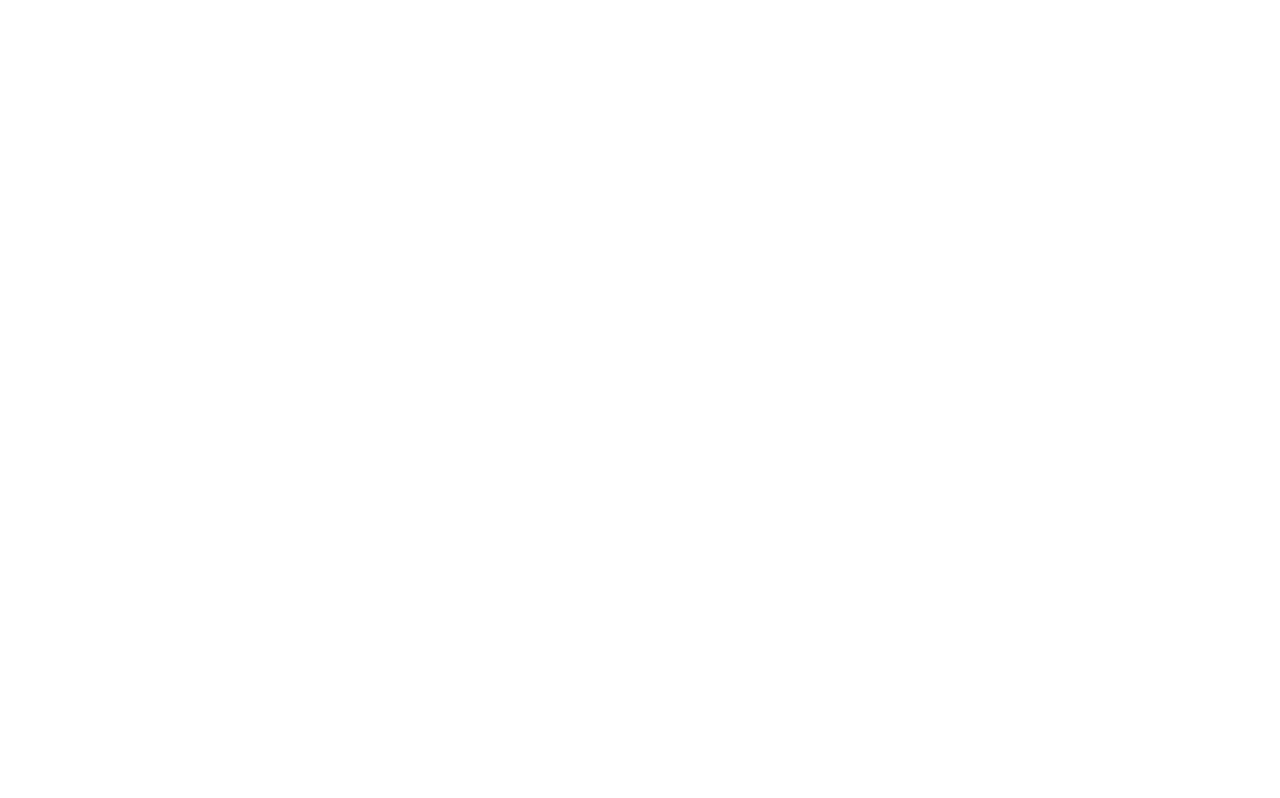
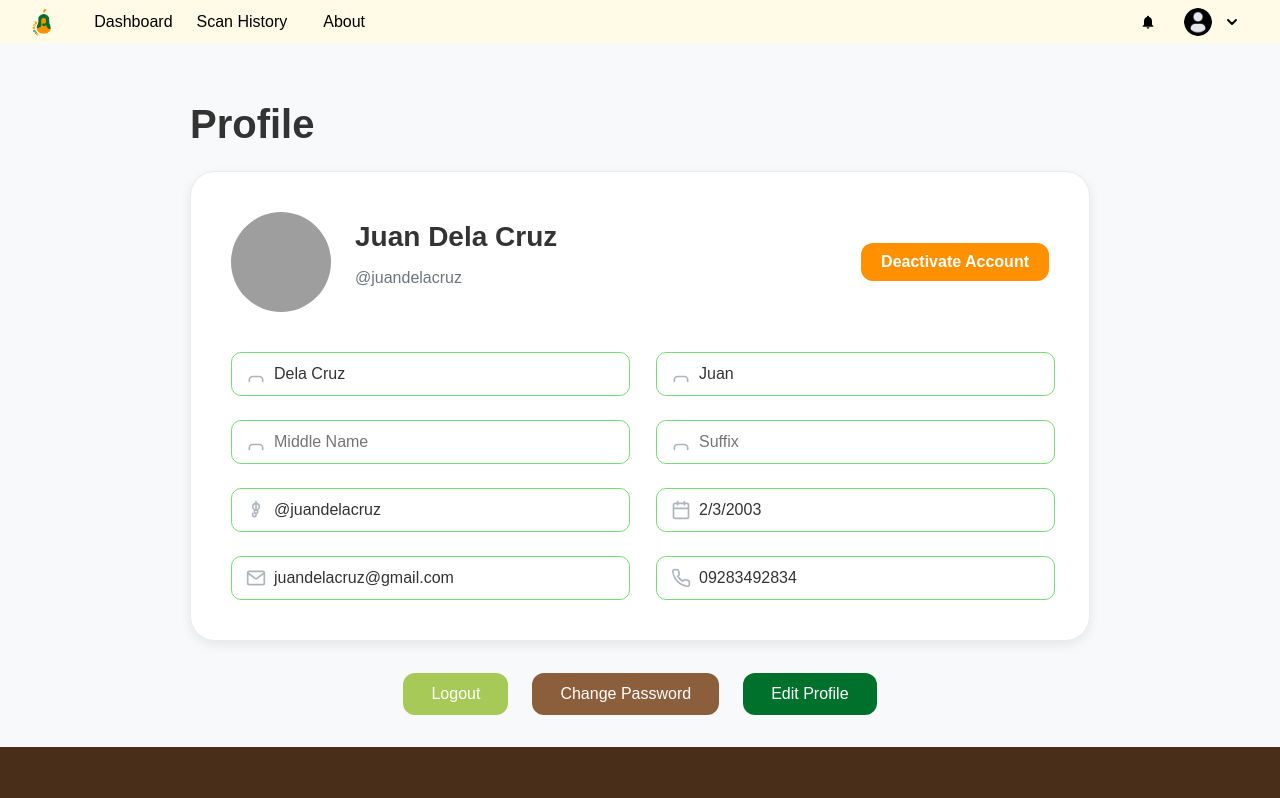
Before and after one commit to Chin-Mel/Papaia-Web, a React (Vite) app: page /edit-profile in a window 1280 px wide. Before the commit this address had no page. Shown: the top 798 px of the page. Built offline with nearby package versions, Linux system fonts and the light colour scheme; grey boxes are pictures that could not be loaded.

Commit message:
Sixth Commit

```diff
--- a/src/App.jsx
+++ b/src/App.jsx
@@ -4,6 +4,7 @@
 import AboutPage from './pages/AboutPage/About';
 import ScanHistoryDetailsPage from './pages/ScanHistoryPage/ScanHistoryDetailsPage';
 import ScanHistory from './pages/ScanHistoryPage/ScanHistory';
+import EditProfilePage from './pages/ProfilePage/EditProfilePage';
 
 
    function App() {
@@ -14,6 +15,7 @@
          <Route path="/about" element={<AboutPage />} />
          <Route path="/scan-history-details" element={<ScanHistoryDetailsPage />} />
          <Route path="/scan-history" element={<ScanHistory />} />
+         <Route path="/edit-profile" element={<EditProfilePage />} />
        </Routes>
      );
    }
--- /dev/null
+++ b/src/pages/ProfilePage/EditProfilePage.css
@@ -0,0 +1,153 @@
+.profile-page-main {
+  background-color: #f8f9fa;
+  padding: 2rem 0;
+}
+
+.profile-container {
+  max-width: 900px;
+  margin: auto;
+  padding: 0 1rem;
+}
+
+.profile-title {
+  font-size: 2.5rem;
+  font-weight: bold;
+  color: #333;
+  margin-bottom: 1.5rem;
+  text-align: left;
+}
+
+.profile-card {
+  background-color: #ffffff;
+  border-radius: 25px;
+  border: 1px solid #e9ecef;
+  padding: 2.5rem;
+  margin-bottom: 2rem;
+  box-shadow: 0 4px 12px rgba(0, 0, 0, 0.08);
+}
+
+.profile-header {
+  display: flex;
+  align-items: center;
+  justify-content: space-between;
+  margin-bottom: 2.5rem;
+}
+
+.profile-header-info {
+  display: flex;
+  align-items: center;
+  gap: 1.5rem;
+}
+
+.profile-picture-container {
+  width: 100px;
+  height: 100px;
+  border-radius: 50%;
+  overflow: hidden;
+  flex-shrink: 0;
+}
+
+.profile-picture {
+  width: 100%;
+  height: 100%;
+  object-fit: cover;
+}
+
+.profile-name {
+  font-size: 1.75rem;
+  font-weight: bold;
+  color: #333;
+  margin: 0;
+}
+
+.profile-username {
+  font-size: 1rem;
+  color: #6c757d;
+}
+
+.profile-form {
+  display: grid;
+  grid-template-columns: repeat(2, 1fr);
+  gap: 1.5rem 2rem;
+}
+
+.input-container {
+  position: relative;
+}
+
+.input-icon {
+  position: absolute;
+  left: 15px;
+  top: 50%;
+  transform: translateY(-50%);
+  color: #adb5bd;
+  width: 20px;
+  height: 20px;
+  pointer-events: none; /* Prevents the icon from being clickable */
+}
+
+.input-field {
+  width: 100%;
+
+  padding: 12px 2px;
+  text-indent: 40px;
+  border: 1px solid #77dd77;
+  border-radius: 10px;
+  background-color: #fff;
+  font-size: 1rem;
+  color: #333;
+  outline: none;
+  transition: border-color 0.2s, box-shadow 0.2s;
+}
+
+.input-field:focus {
+  border-color: #009e60;
+  box-shadow: 0 0 0 3px rgba(0, 158, 96, 0.2);
+}
+
+.input-field.placeholder-text {
+  color: #adb5bd;
+}
+
+/* (The rest of the CSS is unchanged) */
+
+.action-buttons-container {
+  display: flex;
+  justify-content: center;
+  gap: 1.5rem;
+}
+
+.btn {
+  padding: 12px 28px;
+  border-radius: 12px;
+  border: none;
+  font-size: 1rem;
+  font-weight: 500;
+  color: white;
+  cursor: pointer;
+  transition: transform 0.2s, box-shadow 0.2s;
+}
+
+.btn:hover {
+  transform: translateY(-2px);
+  box-shadow: 0 4px 8px rgba(0, 0, 0, 0.15);
+}
+
+.btn-deactivate {
+  background-color: #FF9100;
+  color: white;
+  padding: 10px 20px;
+  font-weight: bold;
+}
+
+.btn-logout {
+  background-color: #A7C957;
+}
+
+.btn-change-password {
+  background-color: #8B5E3C;
+}
+
+.btn-edit-profile {
+  background-color: #00712D;
+}
--- /dev/null
+++ b/src/pages/ProfilePage/EditProfilePage.jsx
@@ -0,0 +1,95 @@
+import HeaderDashboard from "../../components/Header/HeaderDashboard";
+import FooterMain from "../../components/Footer/FooterMain";
+import './EditProfilePage.css';
+
+const ICONS = {
+  USER: "M20 21v-2a4 4 0 0 0-4-4H8a4 4 0 0 0-4 4v2",
+  CALENDAR: "M8 2v4m8-4v4M3.5 10h17M19 4H5a2 2 0 0 0-2 2v14a2 2 0 0 0 2 2h14a2 2 0 0 0 2-2V6a2 2 0 0 0-2-2z",
+  MAIL: "M4 4h16c1.1 0 2 .9 2 2v12c0 1.1-.9 2-2 2H4c-1.1 0-2-.9-2-2V6c0-1.1.9-2 2-2zM22 6l-10 7L2 6",
+  ATSIGN: "M16 8a4 4 0 1 1-8 0 4 4 0 0 1 8 0zM12 2v10m0 0a2 2 0 1 0 0 4 2 2 0 0 0 0-4zm0 4v2a2 2 0 1 1-4 0v-2",
+  PHONE: "M22 16.92v3a2 2 0 0 1-2.18 2 19.79 19.79 0 0 1-8.63-3.07 19.5 19.5 0 0 1-6-6 19.79 19.79 0 0 1-3.07-8.67A2 2 0 0 1 4.11 2h3a2 2 0 0 1 2 1.72 12.84 12.84 0 0 0 .7 2.81 2 2 0 0 1-.45 2.11L8.09 9.91a16 16 0 0 0 6 6l1.27-1.27a2 2 0 0 1 2.11-.45 12.84 12.84 0 0 0 2.81.7A2 2 0 0 1 22 16.92z"
+};
+
+const Icon = ({ path }) => (
+  <svg
+    className="input-icon"
+    xmlns="http://www.w3.org/2000/svg"
+    viewBox="0 0 24 24"
+    fill="none"
+    stroke="currentColor"
+    strokeWidth="2"
+    strokeLinecap="round"
+    strokeLinejoin="round"
+  >
+    <path d={path} />
+  </svg>
+);
+
+export default function EditProfilePage() {
+  return (
+    <>
+      <HeaderDashboard />
+      <main className="profile-page-main">
+        <div className="profile-container">
+          <h1 className="profile-title">Profile</h1>
+          <div className="profile-card">
+            <div className="profile-header">
+              <div className="profile-header-info">
+                <div className="profile-picture-container">
+                  <img src="https://i.imgur.com/your-image.png" alt="Profile" className="profile-picture" />
+                </div>
+                <div>
+                  <h2 className="profile-name">Juan Dela Cruz</h2>
+                  <p className="profile-username">@juandelacruz</p>
+                </div>
+              </div>
+              <button className="btn btn-deactivate">Deactivate Account</button>
+            </div>
+
+            <div className="profile-form">
+              <div className="input-container">
+                <Icon path={ICONS.USER} />
+                <input type="text" defaultValue="Dela Cruz" className="input-field" />
+              </div>
+              <div className="input-container">
+                <Icon path={ICONS.USER} />
+                <input type="text" defaultValue="Juan" className="input-field" />
+              </div>
+              <div className="input-container">
+                <Icon path={ICONS.USER} />
+                <input type="text" placeholder="Middle Name" className="input-field placeholder-text" />
+              </div>
+              <div className="input-container">
+                <Icon path={ICONS.USER} />
+                <input type="text" placeholder="Suffix" className="input-field placeholder-text" />
+              </div>
+              <div className="input-container">
+                <Icon path={ICONS.ATSIGN} />
+                <input type="text" defaultValue="@juandelacruz" className="input-field" />
+              </div>
+              <div className="input-container">
+                <Icon path={ICONS.CALENDAR} />
+                <input type="text" defaultValue="2/3/2003" className="input-field" />
+              </div>
+              <div className="input-container">
+                <Icon path={ICONS.MAIL} />
+                <input type="email" defaultValue="juandelacruz@gmail.com" className="input-field" />
+              </div>
+              <div className="input-container">
+                <Icon path={ICONS.PHONE} />
+                <input type="tel" defaultValue="09283492834" className="input-field" />
+              </div>
+            </div>
+          </div>
+
+          <div className="action-buttons-container">
+            <button className="btn btn-logout">Logout</button>
+            <button className="btn btn-change-password">Change Password</button>
+            <button className="btn btn-edit-profile">Edit Profile</button>
+          </div>
+        </div>
+      </main>
+      <FooterMain />
+    </>
+  );
+}
```
Also changed, not shown: src/pages/ProfilePage/ProfilePage.css (deleted), src/pages/ProfilePage/ProfilePage.jsx (added).
